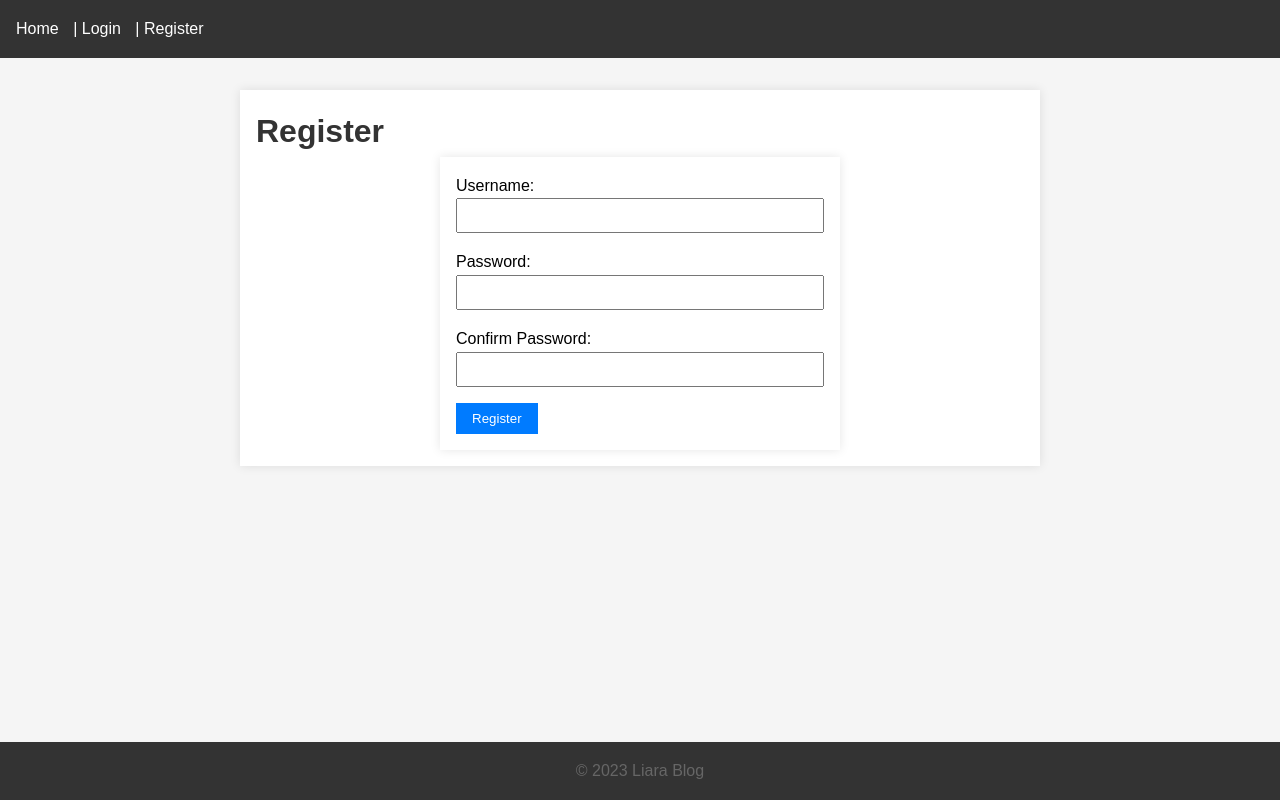
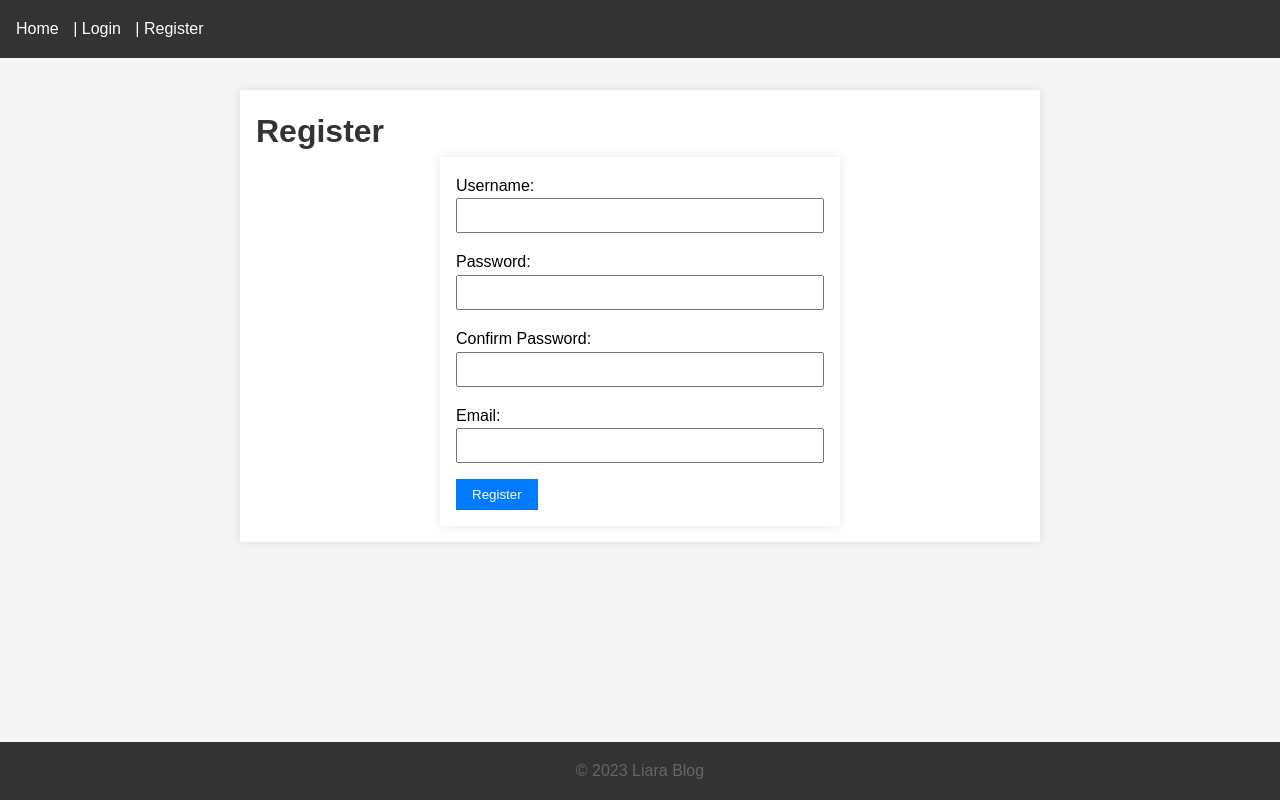
Before and after one commit to liara-cloud/nextjs-getting-started, a Next.js app: page /register in a window 1280 px wide. Built offline with nearby package versions, Linux system fonts and the light colour scheme.

Commit message:
add some fields to login and register

```diff
--- a/models/Post.js
+++ b/models/Post.js
@@ -1,4 +1,3 @@
-
 import mongoose from 'mongoose';
 
 let Post;
@@ -10,6 +9,8 @@ try {
     title: { type: String, required: true },
     content: { type: String, required: true },
     author: { type: mongoose.Schema.Types.ObjectId, ref: 'User' },
+    createdAt: { type: Date, default: Date.now },
+    image: { type: String },
   });
 
   Post = mongoose.model('Post', postSchema);
--- a/models/User.js
+++ b/models/User.js
@@ -3,6 +3,8 @@ import mongoose from 'mongoose';
 const userSchema = new mongoose.Schema({
   username: { type: String, required: true, unique: true },
   password: { type: String, required: true },
+  email: { type: String, required: true, unique: true },
+  fullName: { type: String, required: true },
 });
 
 const modelNames = mongoose.modelNames();
--- a/package.json
+++ b/package.json
@@ -12,6 +12,7 @@
     "bcrypt": "^5.1.1",
     "mongoose": "^8.0.2",
     "next": "14.0.3",
+    "nodemailer": "^6.9.7",
     "react": "^18",
     "react-dom": "^18"
   },
--- a/pages/api/db.js
+++ b/pages/api/db.js
@@ -3,7 +3,7 @@ import mongoose from 'mongoose';
 
 const connectDB = async () => {
   try {
-    await mongoose.connect("mongodb://root:4QHgSwuuT7kbjMoLiNYU6lmg@alfie.iran.liara.ir:32741/my-app?authSource=admin", {
+    await mongoose.connect(process.env.MONGODB_URI, {
       useNewUrlParser: true,
       useUnifiedTopology: true,
     });
--- a/pages/api/register.js
+++ b/pages/api/register.js
@@ -6,13 +6,13 @@ export default async function handler(req, res) {
   if (req.method === 'POST') {
     await connectDB();
 
-    const { username, password } = req.body;
+    const { username, password, email } = req.body;
 
     try {
-      // چک کردن تکرار نام کاربری
-      const existingUser = await User.findOne({ username });
+      // چک کردن تکرار نام کاربری یا ایمیل
+      const existingUser = await User.findOne({ $or: [{ username }, { email }] });
       if (existingUser) {
-        return res.status(400).json({ message: 'نام کاربری قبلاً استفاده شده است.' });
+        return res.status(400).json({ message: 'نام کاربری یا ایمیل قبلاً استفاده شده است.' });
       }
 
       // ایجاد یک رمز عبور هش‌شده با استفاده از bcrypt
@@ -22,6 +22,7 @@ export default async function handler(req, res) {
       const newUser = new User({
         username,
         password: hashedPassword,
+        email, // افزودن فیلد ایمیل
       });
       await newUser.save();
 
--- a/pages/register.js
+++ b/pages/register.js
@@ -7,6 +7,7 @@ const Register = () => {
   const [username, setUsername] = useState('');
   const [password, setPassword] = useState('');
   const [confirmPassword, setConfirmPassword] = useState('');
+  const [email, setEmail] = useState(''); // افزودن وضعیت برای فیلد email
   const [error, setError] = useState('');
 
   const handleRegister = async (e) => {
@@ -23,7 +24,7 @@ const Register = () => {
         headers: {
           'Content-Type': 'application/json',
         },
-        body: JSON.stringify({ username, password }),
+        body: JSON.stringify({ username, password, email }), // افزودن فیلد email به درخواست
       });
 
       const data = await response.json();
@@ -80,6 +81,17 @@ const Register = () => {
             />
           </div>
           <div>
+            <label htmlFor="email">Email:</label>
+            <input
+              type="email"
+              id="email"
+              name="email"
+              value={email}
+              onChange={(e) => setEmail(e.target.value)}
+              required
+            />
+          </div>
+          <div>
             <button type="submit">Register</button>
           </div>
           {error && <p style={{ color: 'red' }}>{error}</p>}
```
Also changed, not shown: 2 other files (tests, documents, lock files or other folders).
